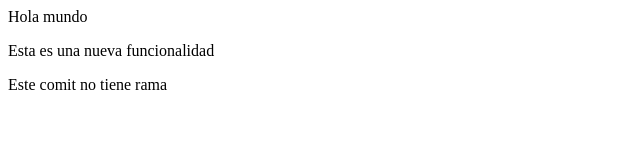
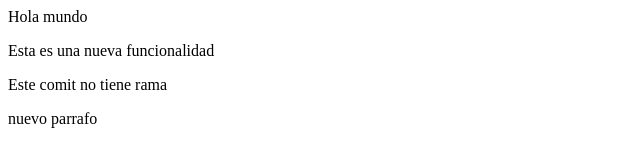
Before and after one commit to pajaroamarillo/aprendiendoGit, a plain HTML site: page index.html in a window 1280 px wide. Shown: the whole page, without its empty margins (0-640 px from the left). Drawn offline with Linux system fonts and the light colour scheme.

Commit message:
nuevo parrafo añadid, sin archivo viejo

```diff
--- a/index.html
+++ b/index.html
@@ -19,5 +19,6 @@
     </div>
 
     <p>Este comit no tiene rama</p>
+    <p>nuevo parrafo</p>
 </body>
 </html>
```
Also changed, not shown: archivo de prueba.txt (deleted).
